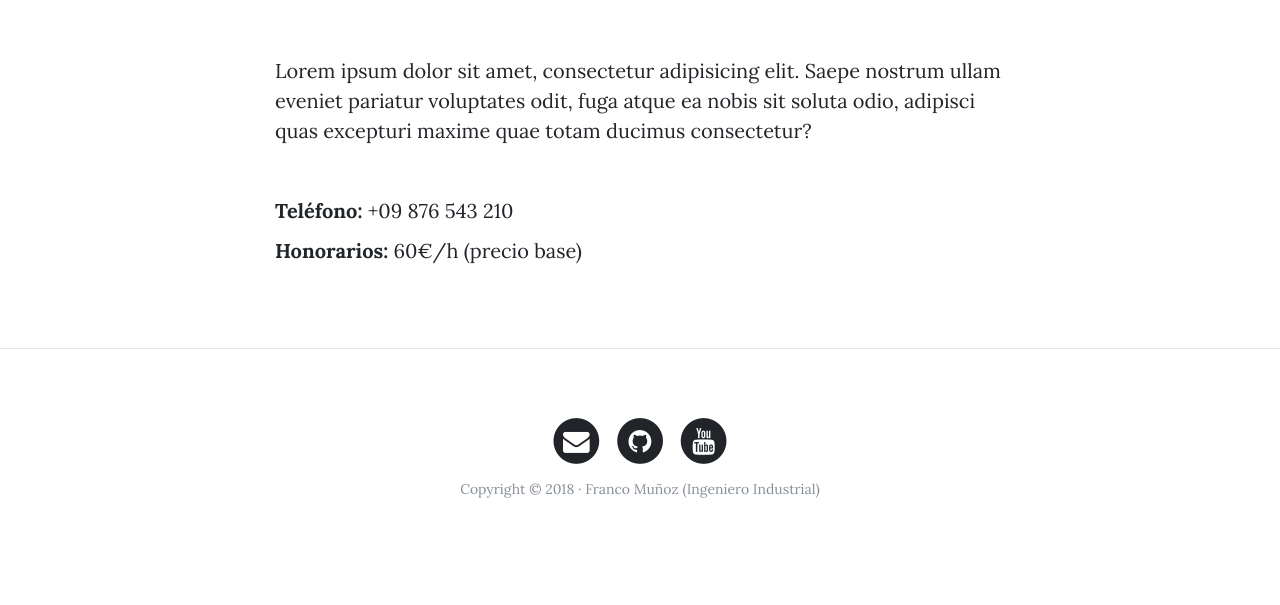
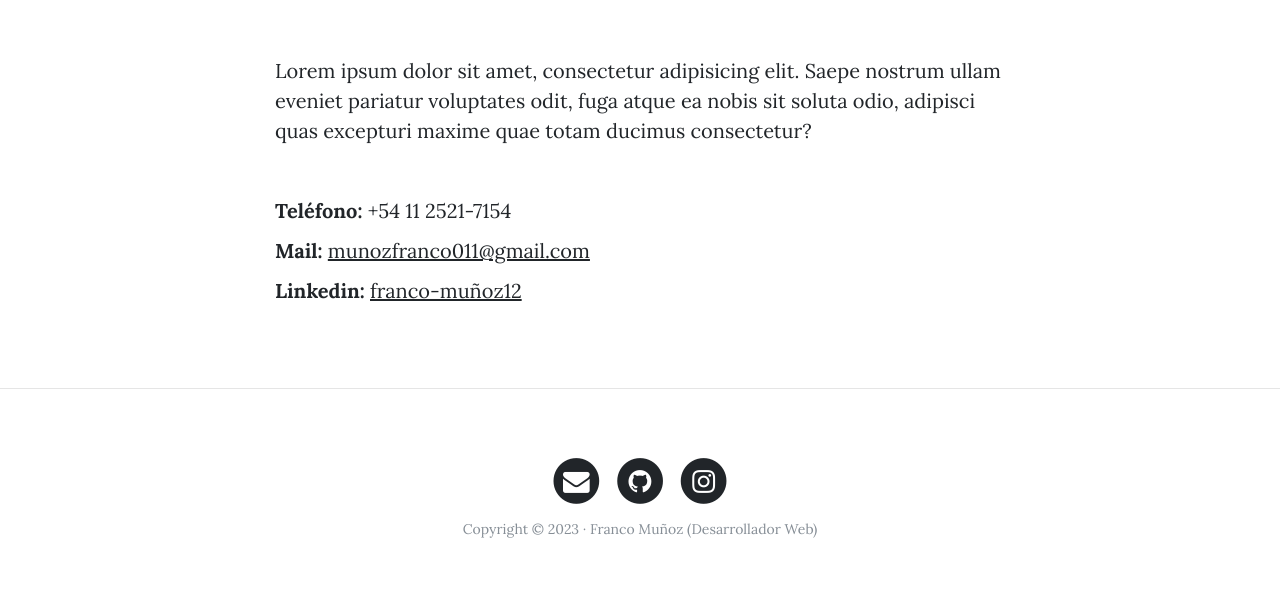
Before and after one commit to francoEmunoz/web-personal, a Django app: page /contacto/ in a window 1280 px wide. Shown: the part 536-1141 px from the top of the page. Before the commit the page ends 1034 px from the top, so only its background shows below. Run offline with Django 4.2, Linux system fonts and the light colour scheme; some libraries are stand-ins or nearby versions.

Commit message:
update template

```diff
--- a/project/core/templates/core/contact.html
+++ b/project/core/templates/core/contact.html
@@ -14,8 +14,9 @@
     <div class="col-lg-8 col-md-10 mx-auto">
         <p>Lorem ipsum dolor sit amet, consectetur adipisicing elit. Saepe nostrum ullam eveniet pariatur voluptates odit, fuga atque ea nobis sit soluta odio, adipisci quas excepturi maxime quae totam ducimus consectetur?</p>
         <br>
-        <p><b>Teléfono:</b> +09 876 543 210</p>
-        <p><b>Honorarios:</b> 60€/h (precio base)</p>
+        <p><b>Teléfono:</b> +54 11 2521-7154</p>
+        <p><b>Mail: </b><a href="mailto:munozfranco011@gmail.com">munozfranco011@gmail.com</a></p>
+        <p><b>Linkedin: </b><a href="https://www.linkedin.com/in/franco-mu%C3%B1oz12/" target="_blank">franco-muñoz12</a></p>
     </div>
 </div>
 {% endblock %}
--- a/project/core/templates/core/home.html
+++ b/project/core/templates/core/home.html
@@ -2,9 +2,9 @@
 
 {% block title %}Portada{% endblock %}
 
-{% block background %}{% load static %}{% static 'core/img/portfolio-bg.jpg' %}{% endblock %}
+{% block background %}{% load static %}{% static 'core/img/home2-bg.jpg' %}{% endblock %}
 
 {% block headers %}
 <h1>Franco Muñoz</h1>
-<span class="subheading">Ingeniero Industrial</span>
+<span class="subheading">Desarrollador Web</span>
 {% endblock %}
--- a/project/core/templates/core/layout.html
+++ b/project/core/templates/core/layout.html
@@ -75,7 +75,7 @@
           <div class="col-lg-8 col-md-10 mx-auto">
             <ul class="list-inline text-center">
               <li class="list-inline-item">
-                <a href="#">
+                <a href="mailto:munozfranco011@gmail.com">
                   <span class="fa-stack fa-lg">
                     <i class="fa fa-circle fa-stack-2x"></i>
                     <i class="fa fa-envelope fa-stack-1x fa-inverse"></i>
@@ -83,7 +83,7 @@
                 </a>
               </li>
               <li class="list-inline-item">
-                <a href="#">
+                <a href="https://github.com/francoEmunoz" target="_blank">
                   <span class="fa-stack fa-lg">
                     <i class="fa fa-circle fa-stack-2x"></i>
                     <i class="fa fa-github fa-stack-1x fa-inverse"></i>
@@ -91,15 +91,15 @@
                 </a>
               </li>
               <li class="list-inline-item">
-                <a href="#">
+                <a href="https://www.instagram.com/franco_ezeqieel/?next=%2F" target="_blank">
                   <span class="fa-stack fa-lg">
                     <i class="fa fa-circle fa-stack-2x"></i>
-                    <i class="fa fa-youtube fa-stack-1x fa-inverse"></i>
+                    <i class="fa fa-instagram fa-stack-1x fa-inverse"></i>
                   </span>
                 </a>
               </li>
             </ul>
-            <p class="copyright text-muted">Copyright &copy; 2018 · Franco Muñoz (Ingeniero Industrial) </p>
+            <p class="copyright text-muted">Copyright &copy; 2023 · Franco Muñoz (Desarrollador Web) </p>
           </div>
         </div>
       </div>
```
